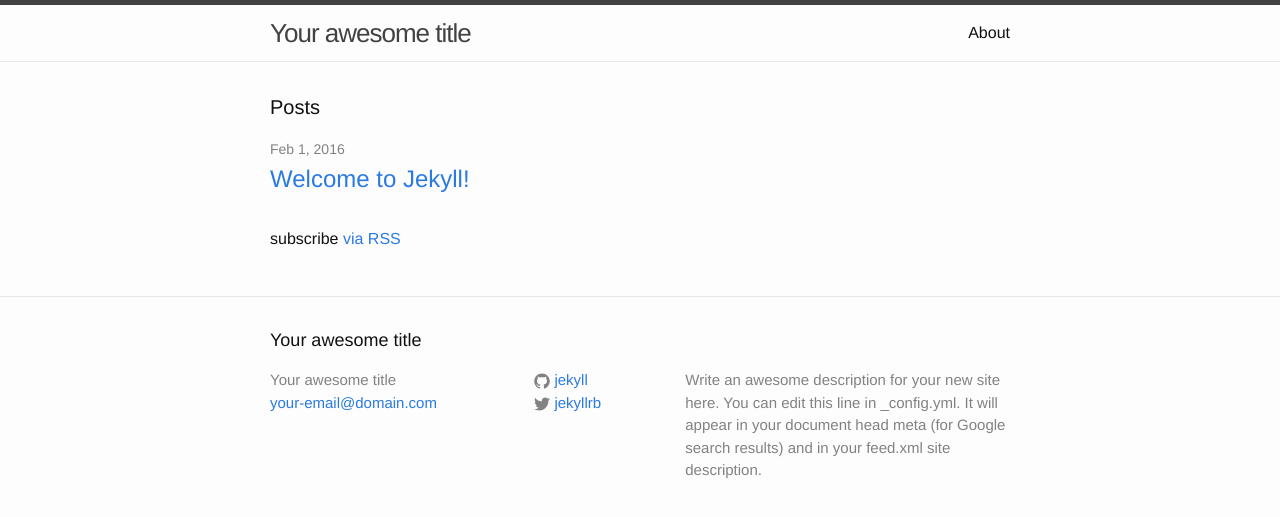
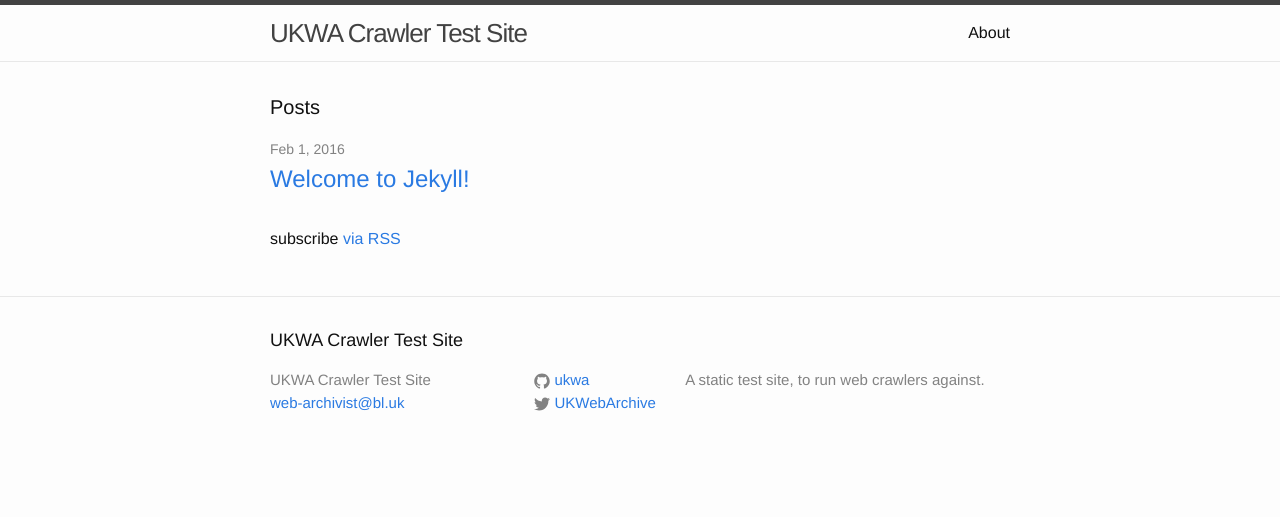
Before and after one commit to ukwa/crawl-test-site, a Jekyll site: the page built from index.html, in a window 1280 px wide. Shown: the top 517 px of the page. Built offline with Jekyll 4.4.1, drawn with Linux system fonts in a browser that asks for light colours.

Commit message:
Sensible defaults

```diff
--- a/_config.yml
+++ b/_config.yml
@@ -6,16 +6,14 @@
 # 'jekyll serve'. If you change this file, please restart the server process.
 
 # Site settings
-title: Your awesome title
-email: your-email@domain.com
+title: UKWA Crawler Test Site
+email: web-archivist@bl.uk
 description: > # this means to ignore newlines until "baseurl:"
-  Write an awesome description for your new site here. You can edit this
-  line in _config.yml. It will appear in your document head meta (for
-  Google search results) and in your feed.xml site description.
+  A static test site, to run web crawlers against.
 baseurl: "/crawl-test-site" # the subpath of your site, e.g. /blog
-url: "http://yourdomain.com" # the base hostname & protocol for your site
-twitter_username: jekyllrb
-github_username:  jekyll
+url: "http://data.webarchive.org.uk" # the base hostname & protocol for your site
+twitter_username: UKWebArchive
+github_username:  ukwa
 
 # Build settings
 markdown: kramdown
```
